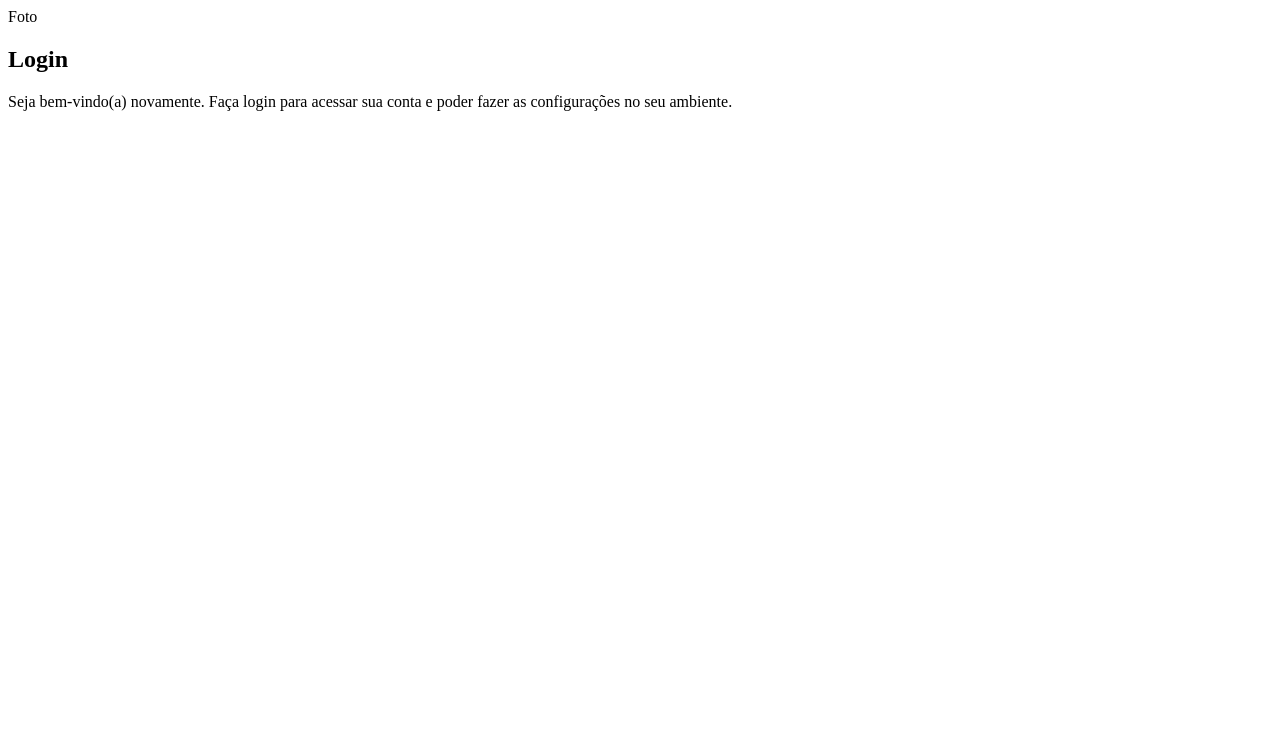
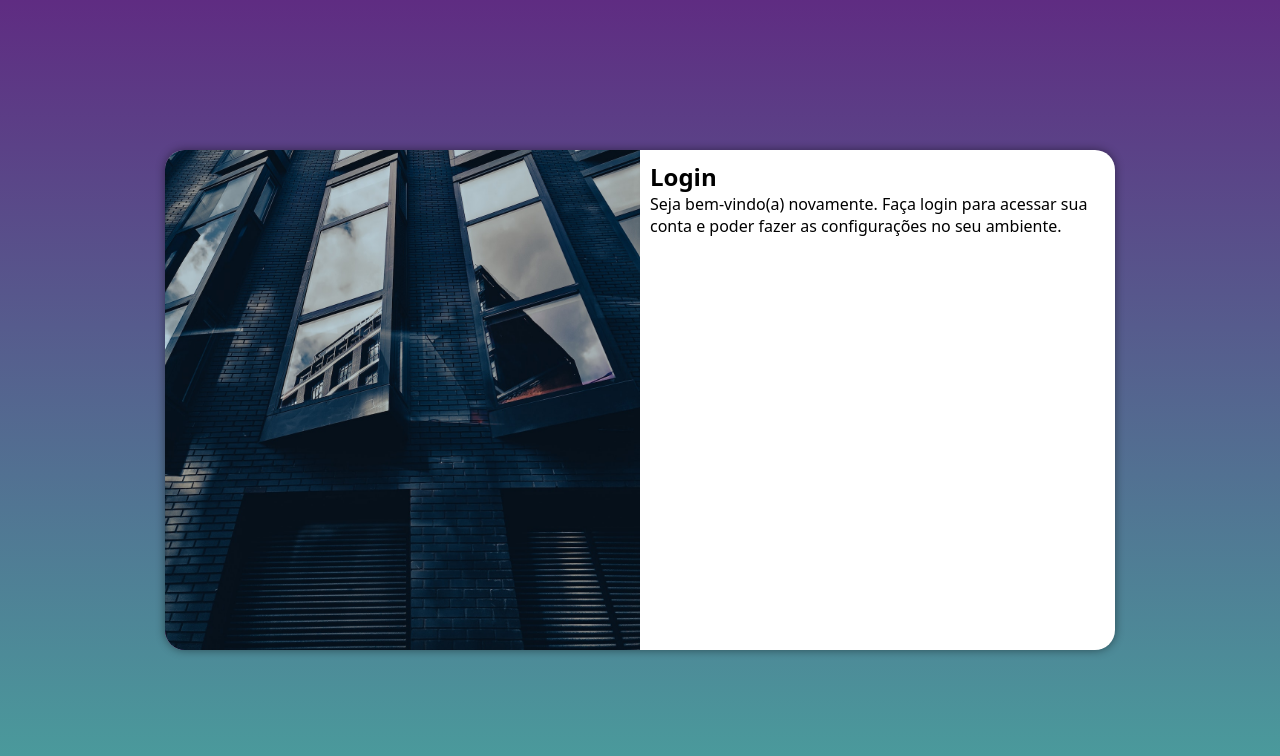
Before and after one commit to CamilleGFAlmeida/projeto-login, a plain HTML site: page index.html in a window 1280 px wide. Drawn offline with Linux system fonts and the light colour scheme.

Commit message:
update media

```diff
--- /dev/null
+++ b/estilos/media-query.css
@@ -0,0 +1,53 @@
+/*@charset "UTF-8"; */
+
+/* Typical Device Breakpoints
+Pequenas telas: até 600px
+Celular: de 600px até 768px
+Tablet: 768px até 992px
+Desktop: 992px até 1200px
+Grandes telas: acima de 1200px
+*/
+
+/* Versão de Tablet */
+@media screen and (min-width: 768px) and (max-width: 992px) {
+    body {
+        background-image: linear-gradient(to top, #49a09d, #5f2c82);
+    }
+
+    section#login {
+        width: 80vw;
+    }
+
+    section#login > div#imagem {
+        float: left;
+        width: 30%;
+        height: 100%;
+    }
+
+    section#login > div#formulario {
+        float: right;
+        width: 70%;
+    }
+}
+
+/* Versão de Desktop */
+@media screen and (min-width: 992px) {
+    body {
+        background-image: linear-gradient(to top, #49a09d, #5f2c82);
+    }
+
+    section#login {
+        width: 950px;
+    }
+
+    section#login > div#imagem {
+        float: left;
+        width: 50%;
+        height: 100%;
+    }
+
+    section#login > div#formulario {
+        float: right;
+        width: 50%;
+    }
+}
--- a/estilos/style.css
+++ b/estilos/style.css
@@ -1 +1,56 @@
 @charset "UTF-8"; /* compatibilidade com caracteres */
+
+/*
+    Paleta de Cores
+    Verde: #49a09d
+    Lilás: #5f2c82
+*/
+
+* {
+    font-family: system-ui, -apple-system, BlinkMacSystemFont, 'Segoe UI', Roboto, Oxygen, Ubuntu, Cantarell, 'Open Sans', 'Helvetica Neue', sans-serif;
+    padding: 0px;
+    margin: 0px;
+    box-sizing: border-box;
+}
+
+body, html {
+    background-color: #5f2c82;
+    height: 100vh;
+    width: 100vw;
+}
+
+main {
+    position: relative;
+    height: 100vh;
+    width: 100vw;
+}
+
+#login {
+    position: absolute;
+    top: 50%;
+    left: 50%;
+    transform: translate(-50%, -50%);
+    overflow: hidden; /* esconde tudo o que ficar fora da borda */
+
+    background-color: white;
+    width: 250px;
+    height: 500px;
+    border-radius: 20px;
+    box-shadow: 0px 0px 10px rgba(0, 0, 0, 0.450);
+
+    transition: width .3s, height .3s;
+    transition-timing-function: ease;
+}
+
+section#login > div#imagem { /* div dentro de section */
+    display: block;
+    background: #5f2c82 url(../imagens/metal.jpg) no-repeat;
+    background-size: cover;
+    background-position: left bottom;
+    height: 200px;
+}
+
+section#login > div#formulario {
+    display: block;
+    padding: 10px;
+}
--- a/index.html
+++ b/index.html
@@ -6,12 +6,14 @@
     <meta name="viewport" content="width=device-width, initial-scale=1.0">
     <title>Login</title>
     <link rel="stylesheet" href="estilos/style.css">
+    <link rel="stylesheet" href="estilos/media-query.css">
+
 </head>
 <body>
     <main>
         <section id="login">
             <div id="imagem">
-                Foto
+
             </div>
             <div id="formulario">
                 <h1>Login</h1>
```
